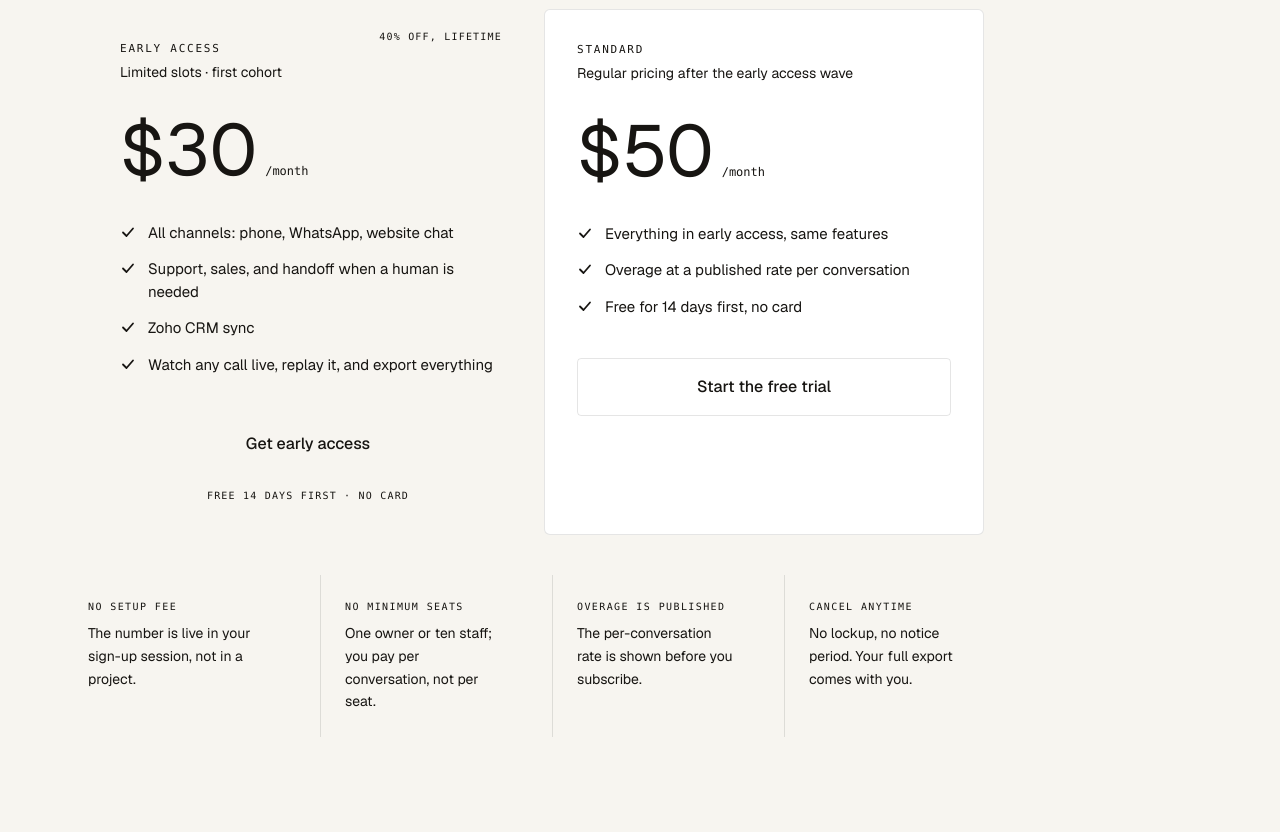
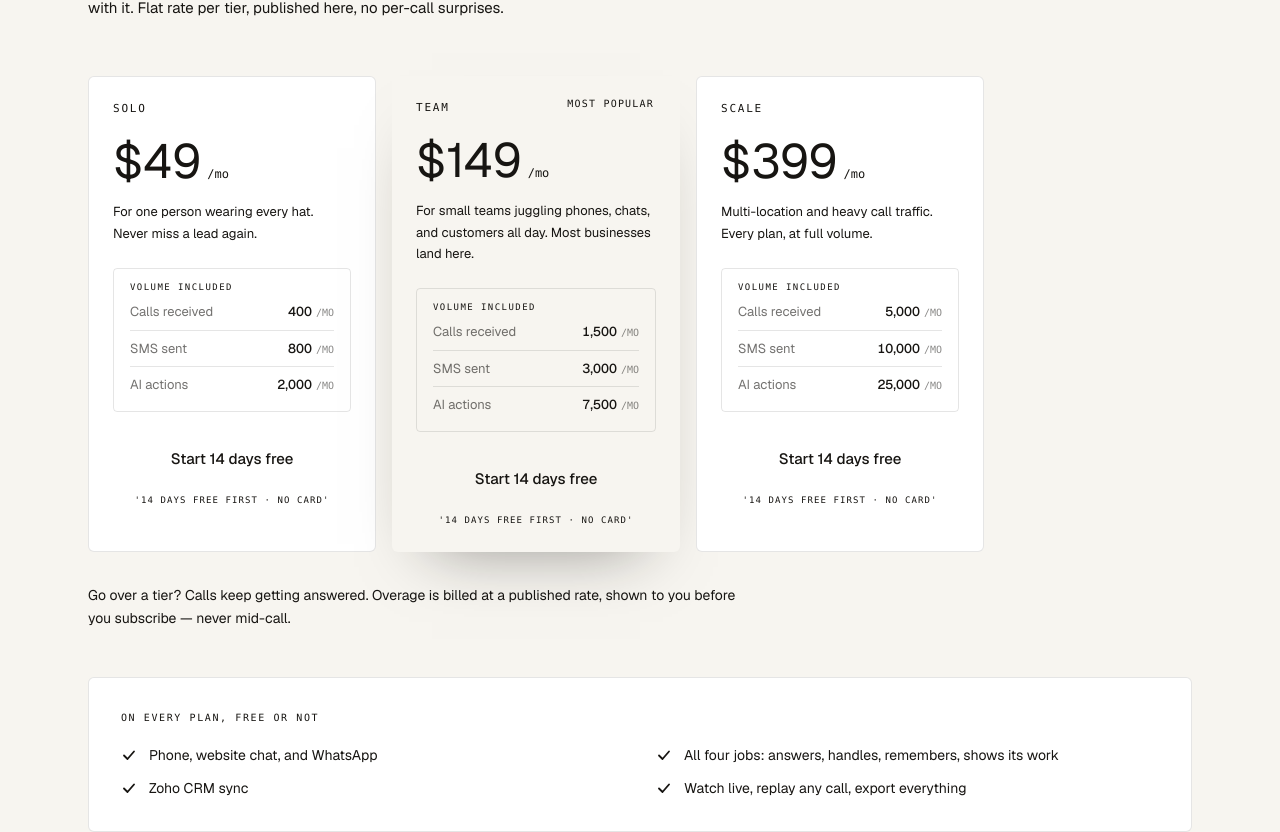
Before and after one commit to utk4l/lobbyteam, a React (Vite) app: page / in a window 1280 px wide. Shown: the part 7343-8175 px from the top of the page. Built offline with nearby package versions, Linux system fonts and the light colour scheme.

Commit message:
Pricing: volume tiers (Solo/Team/Scale + Enterprise), no free plan; 14-day trial claim restored across page

```diff
--- a/src/app/components/PricingSection.tsx
+++ b/src/app/components/PricingSection.tsx
@@ -7,7 +7,7 @@ const FAQS = [
   },
   {
     q: 'What does it cost?',
-    a: 'Per conversation, at a rate published before you subscribe. Your first 14 days are free, no card.',
+    a: '14 days free first, no card. Then flat-rate tiers by volume, priced on this page. Overage is a published rate too.',
   },
   {
     q: 'What happens when it gets something wrong?',
@@ -23,11 +23,53 @@ const FAQS = [
   },
 ];
 
-const INCLUDED = [
-  { k: 'No setup fee', v: 'The number is live in your sign-up session, not in a project.' },
-  { k: 'No minimum seats', v: 'One owner or ten staff; you pay per conversation, not per seat.' },
-  { k: 'Overage is published', v: 'The per-conversation rate is shown before you subscribe.' },
-  { k: 'Cancel anytime', v: 'No lockup, no notice period. Your full export comes with you.' },
+type Tier = {
+  name: string;
+  price: string;
+  blurb: string;
+  calls: string;
+  sms: string;
+  actions: string;
+  cta: string;
+  popular?: boolean;
+};
+
+const TIERS: Tier[] = [
+  {
+    name: 'Solo',
+    price: '$49',
+    blurb: 'For one person wearing every hat. Never miss a lead again.',
+    calls: '400',
+    sms: '800',
+    actions: '2,000',
+    cta: 'Start 14 days free',
+  },
+  {
+    name: 'Team',
+    price: '$149',
+    blurb: 'For small teams juggling phones, chats, and customers all day. Most businesses land here.',
+    calls: '1,500',
+    sms: '3,000',
+    actions: '7,500',
+    cta: 'Start 14 days free',
+    popular: true,
+  },
+  {
+    name: 'Scale',
+    price: '$399',
+    blurb: 'Multi-location and heavy call traffic. Every plan, at full volume.',
+    calls: '5,000',
+    sms: '10,000',
+    actions: '25,000',
+    cta: 'Start 14 days free',
+  },
+];
+
+const EVERY_PLAN = [
+  'Phone, website chat, and WhatsApp',
+  'All four jobs: answers, handles, remembers, shows its work',
+  'Zoho CRM sync',
+  'Watch live, replay any call, export everything',
 ];
 
 function Check({ className }: { className?: string }) {
@@ -47,6 +89,74 @@ function Check({ className }: { className?: string }) {
   );
 }
 
+function Meter({ label, value, dark }: { label: string; value: string; dark?: boolean }) {
+  return (
+    <div className={`flex items-baseline justify-between gap-3 border-b py-2 text-[13px] last:border-b-0 ${dark ? 'border-paper/15' : 'border-ink/10'}`}>
+      <span className="opacity-60">{label}</span>
+      <span className="font-medium tabular-nums">
+        {value}
+        <span className="ml-1 font-mono text-[10px] uppercase opacity-50">/mo</span>
+      </span>
+    </div>
+  );
+}
+
+function TierCard({ tier, delay }: { tier: Tier; delay: number }) {
+  const dark = tier.popular;
+  return (
+    <Reveal delay={delay} className="h-full">
+      <div
+        className={`relative flex h-full flex-col rounded-md p-6 ${
+          dark
+            ? 'bg-ink text-paper shadow-[0_32px_64px_-40px_rgba(23,21,18,0.5)]'
+            : 'border border-ink/10 bg-white'
+        }`}
+      >
+        {tier.popular && (
+          <span className="absolute right-4 top-4 rounded-sm bg-moss px-2.5 py-1 font-mono text-[10px] uppercase tracking-[0.12em] text-paper">
+            Most popular
+          </span>
+        )}
+        <p className={`font-mono text-[11px] uppercase tracking-[0.16em] ${dark ? 'text-paper/50' : 'text-ink/40'}`}>
+          {tier.name}
+        </p>
+        <div className="mt-5 flex items-baseline gap-1.5">
+          <span className="font-display text-5xl leading-none">{tier.price}</span>
+          <span className={`font-mono text-xs ${dark ? 'text-paper/50' : 'text-ink/40'}`}>/mo</span>
+        </div>
+        <p className={`mt-4 text-[13px] leading-relaxed ${dark ? 'text-paper/70' : 'text-ink/60'}`}>
+          {tier.blurb}
+        </p>
+        <div className={`mt-6 rounded-sm border px-4 py-2 ${dark ? 'border-paper/15' : 'border-ink/10'}`}>
+          <p className={`pt-1 font-mono text-[9px] uppercase tracking-[0.16em] ${dark ? 'text-paper/40' : 'text-ink/35'}`}>
+            Volume included
+          </p>
+          <Meter label="Calls received" value={tier.calls} dark={dark} />
+          <Meter label="SMS sent" value={tier.sms} dark={dark} />
+          <Meter label="AI actions" value={tier.actions} dark={dark} />
+        </div>
+        <a
+          href="#top"
+          className={`fluid mt-6 inline-flex w-full items-center justify-center rounded-sm px-4 py-3 text-[15px] font-medium ${
+            dark
+              ? 'bg-paper text-ink hover:bg-live'
+              : 'bg-ink text-paper hover:bg-moss'
+          }`}
+        >
+          {tier.cta}
+        </a>
+        <p
+          className={`mt-3 text-center font-mono text-[9px] uppercase tracking-[0.12em] ${
+            dark ? 'text-paper/40' : 'text-ink/40'
+          }`}
+        >
+'14 days free first · No card'
+        </p>
+      </div>
+    </Reveal>
+  );
+}
+
 export function PricingSection() {
   return (
     <section id="pricing" className="scroll-mt-16 border-t border-ink/10 py-24 md:py-32">
@@ -54,110 +164,69 @@ export function PricingSection() {
         <Reveal>
           <p className="font-mono text-[11px] uppercase tracking-[0.18em] text-ink/40">Pricing</p>
           <h2 className="mt-6 max-w-2xl font-display text-4xl leading-[1.05] tracking-[-0.01em] md:text-5xl">
-            Pay for what it handles.
+            Try it free. Grow when the phone gets busy.
           </h2>
           <p className="mt-6 max-w-xl text-[15px] leading-relaxed text-ink/60">
-            Per conversation, not per seat. No setup fee, no lock-in. Scale up, down, or stop —
-            anytime.
+            Start with 14 days free, no card required. When your volume grows, the plan grows
+            with it. Flat rate per tier, published here, no per-call surprises.
           </p>
         </Reveal>
 
-        {/* Plans */}
-        <div className="mt-14 grid max-w-4xl gap-4 md:grid-cols-2">
+        {/* Tiers */}
+        <div className="mt-14 grid max-w-4xl gap-4 sm:grid-cols-2 lg:grid-cols-3">
+          {TIERS.map((t, i) => (
+            <TierCard key={t.name} tier={t} delay={i * 40} />
+          ))}
+        </div>
+
+        {/* Overage, said plainly */}
         <Reveal>
-            <div className="relative flex h-full flex-col overflow-hidden rounded-md bg-ink p-8 text-paper">
-              <span className="absolute right-4 top-4 rounded-sm bg-moss px-2.5 py-1 font-mono text-[10px] uppercase tracking-[0.12em] text-paper">
-                40% off, lifetime
-              </span>
-              <p className="font-mono text-[11px] uppercase tracking-[0.16em] text-paper/50">
-                Early access
+          <p className="mt-8 max-w-2xl text-sm leading-relaxed text-ink/50">
+            Go over a tier? Calls keep getting answered. Overage is billed at a published rate,
+            shown to you before you subscribe — never mid-call.
           </p>
-              <p className="mt-1 text-sm text-paper/50">Limited slots · first cohort</p>
-              <div className="mt-8 flex items-baseline gap-2">
-                <span className="font-display text-7xl leading-none">$30</span>
-                <span className="font-mono text-xs text-paper/50">/month</span>
-              </div>
-              <ul className="mt-9 space-y-3.5 text-[15px] text-paper/75">
-                <li className="flex gap-3">
-                  <Check className="text-live" />
-                  All channels: phone, WhatsApp, website chat
+        </Reveal>
+
+        {/* Every plan */}
+        <Reveal>
+          <div className="mt-12 rounded-md border border-ink/10 bg-white p-7 md:p-8">
+            <p className="font-mono text-[10px] uppercase tracking-[0.16em] text-ink/40">
+              On every plan, free or not
+            </p>
+            <ul className="mt-5 grid gap-x-8 gap-y-3 sm:grid-cols-2">
+              {EVERY_PLAN.map((f) => (
+                <li key={f} className="flex gap-3 text-[14px] text-ink/70">
+                  <Check className="text-moss" />
+                  {f}
                 </li>
-                <li className="flex gap-3">
-                  <Check className="text-live" />
-                  Support, sales, and handoff when a human is needed
-                </li>
-                <li className="flex gap-3">
-                  <Check className="text-live" />
-                  Zoho CRM sync
-                </li>
-                <li className="flex gap-3">
-                  <Check className="text-live" />
-                  Watch any call live, replay it, and export everything
-                </li>
+              ))}
             </ul>
-              <a
-                href="#top"
-                className="fluid mt-10 inline-flex w-full items-center justify-center rounded-sm bg-paper px-5 py-4 text-base font-medium text-ink hover:bg-live"
-              >
-                Get early access
-              </a>
-              <p className="mt-4 text-center font-mono text-[10px] uppercase tracking-[0.12em] text-paper/40">
-                Free 14 days first · No card
-              </p>
           </div>
         </Reveal>
 
-          <Reveal delay={40}>
-            <div className="flex h-full flex-col rounded-md border border-ink/10 bg-white p-8">
-              <p className="font-mono text-[11px] uppercase tracking-[0.16em] text-ink/40">
-                Standard
+        {/* Enterprise */}
+        <Reveal>
+          <div className="mt-4 grid items-center gap-8 rounded-md border border-ink/15 bg-ink p-8 text-paper md:grid-cols-[1fr_auto] md:p-10">
+            <div>
+              <p className="font-mono text-[11px] uppercase tracking-[0.16em] text-paper/50">
+                Enterprise
               </p>
-              <p className="mt-1 text-sm text-ink/45">
-                Regular pricing after the early access wave
+              <h3 className="mt-3 font-display text-2xl md:text-3xl">
+                Custom volume, real security, a human on the line.
+              </h3>
+              <p className="mt-3 max-w-[52ch] text-sm leading-relaxed text-paper/65">
+                Custom call and message limits, dedicated onboarding and support, enterprise
+                security with SSO, and a priority line with an SLA.
               </p>
-              <div className="mt-8 flex items-baseline gap-2">
-                <span className="font-display text-7xl leading-none text-ink">$50</span>
-                <span className="font-mono text-xs text-ink/40">/month</span>
             </div>
-              <ul className="mt-9 space-y-3.5 text-[15px] text-ink/60">
-                <li className="flex gap-3">
-                  <Check className="text-ink/40" />
-                  Everything in early access, same features
-                </li>
-                <li className="flex gap-3">
-                  <Check className="text-ink/40" />
-                  Overage at a published rate per conversation
-                </li>
-                <li className="flex gap-3">
-                  <Check className="text-ink/40" />
-                  Free for 14 days first, no card
-                </li>
-              </ul>
+            {/* Point at the contact page when it exists */}
             <a
               href="#top"
-                className="fluid mt-10 inline-flex w-full items-center justify-center rounded-sm border border-ink/25 px-5 py-4 text-base font-medium text-ink hover:border-ink hover:bg-ink hover:text-paper"
+              className="fluid inline-flex items-center justify-center gap-2 rounded-sm bg-paper px-6 py-3.5 text-[15px] font-medium text-ink hover:bg-live"
             >
-                Start the free trial
+              Contact sales <span aria-hidden="true">→</span>
             </a>
           </div>
-          </Reveal>
-        </div>
-
-        {/* Always included */}
-        <Reveal>
-          <dl className="mt-10 grid max-w-4xl gap-x-8 sm:grid-cols-2 lg:grid-cols-4">
-            {INCLUDED.map((it) => (
-              <div
-                key={it.k}
-                className="border-ink/10 py-6 pr-4 lg:border-l lg:first:border-l-0 lg:pl-6 lg:first:pl-0"
-              >
-                <dt className="font-mono text-[10px] uppercase tracking-[0.14em] text-ink/40">
-                  {it.k}
-                </dt>
-                <dd className="mt-2 text-sm leading-relaxed text-ink/65">{it.v}</dd>
-              </div>
-            ))}
-          </dl>
         </Reveal>
 
         {/* Final CTA + mini FAQ */}
@@ -167,8 +236,8 @@ export function PricingSection() {
               Your next customer should not hear voicemail.
             </h3>
             <p className="mt-7 max-w-[46ch] text-[15px] leading-relaxed text-ink/60">
-              Pick a number, call it, and watch the AI answer. If it is not for you in 14 days,
-              walk away with all your data.
+              Pick a number, call it, and watch the AI answer. It is free for 14 days — and if
+              it is not for you, walk away with all your data.
             </p>
             <div className="mt-10 flex flex-col items-start gap-5 sm:flex-row sm:items-center">
               <a
@@ -179,7 +248,7 @@ export function PricingSection() {
                 <span aria-hidden="true">→</span>
               </a>
               <p className="font-mono text-[10px] uppercase tracking-[0.12em] text-ink/45">
-                Free 14 days · No card · No setup fee
+                14 days free · No card · Cancel anytime
               </p>
             </div>
           </Reveal>
--- a/src/app/components/SocialProof.tsx
+++ b/src/app/components/SocialProof.tsx
@@ -19,7 +19,7 @@ export function SocialProof() {
             have an empty wall than a fake one.
           </p>
           <p className="mt-7 font-mono text-[11px] uppercase tracking-[0.14em] text-moss">
-            Early access: limited slots, 40% off for life
+            Early customers shape the product — and their results go here, with names
           </p>
         </Reveal>
 
```
Lines whose indentation alone changed are shown as unchanged.
